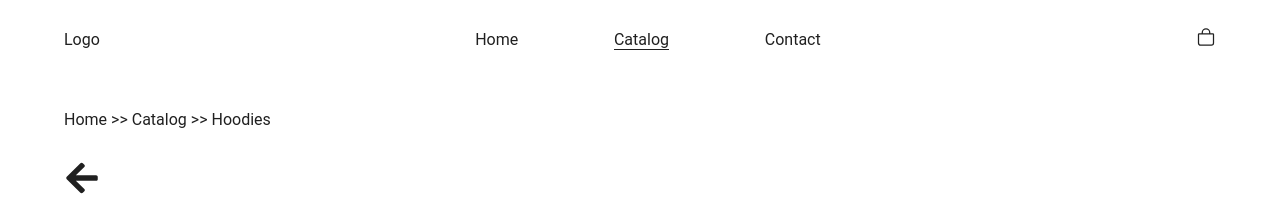
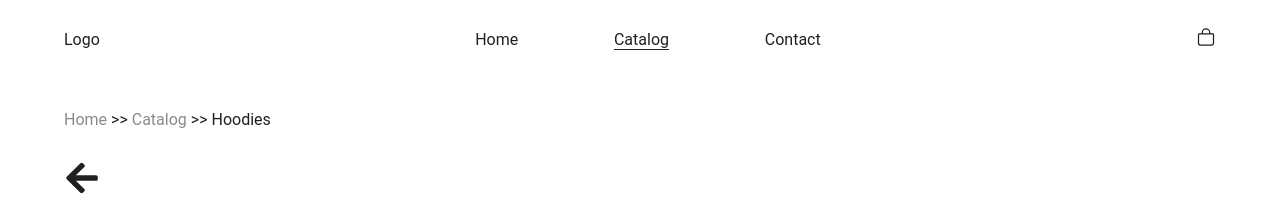
Before and after one commit to JacksonJ97/clothing-store, a React (Create React App) app: page /shop/hoodies/11 in a window 1280 px wide. Shown: the top 210 px of the page. Built offline with nearby package versions, Linux system fonts and the light colour scheme.

Commit message:
implemented the breadcrumb feature

```diff
--- /dev/null
+++ b/src/components/Breadcrumb/Breadcrumb.js
@@ -0,0 +1,31 @@
+import { Link, useLocation } from "react-router-dom";
+import styled from "styled-components";
+
+// Helpers
+import { formatString } from "../../helpers/helpers";
+
+// Styles
+const Wrapper = styled.div`
+  a {
+    color: #8a8a8a;
+  }
+
+  a:hover {
+    color: #202020;
+    border-bottom: 1px solid #202020;
+  }
+`;
+
+const Breadcrumb = () => {
+  const { pathname } = useLocation();
+  const pathNameArray = pathname.split("/");
+  const lastPath = pathNameArray[2];
+
+  return (
+    <Wrapper>
+      <Link to="/">Home</Link> {">>"} <Link to="/shop">Catalog</Link> {lastPath ? `>> ${formatString(lastPath)}` : `>> Hoodies`}
+    </Wrapper>
+  );
+};
+
+export default Breadcrumb;
--- a/src/containers/ProductDetail/ProductDetail.js
+++ b/src/containers/ProductDetail/ProductDetail.js
@@ -3,6 +3,7 @@ import { FaArrowLeft } from "react-icons/fa";
 import styled from "styled-components";
 
 // Components
+import Breadcrumb from "../../components/Breadcrumb/Breadcrumb";
 import Product from "../../components/Product/Product";
 
 // Data
@@ -28,7 +29,7 @@ const ProductDetail = () => {
   return (
     <Wrapper>
       <div className="breadcrumb">
-        Home {">>"} Catalog {">>"} Hoodies
+        <Breadcrumb />
       </div>
       <FaArrowLeft onClick={() => navigate(-1)} className="back-button" />
       <Product img={product.img} name={product.name} text={product.description} price={product.price} />
--- a/src/containers/Shop/Shop.js
+++ b/src/containers/Shop/Shop.js
@@ -2,6 +2,7 @@ import { Outlet } from "react-router-dom";
 import styled from "styled-components";
 
 // Components
+import Breadcrumb from "../../components/Breadcrumb/Breadcrumb";
 import ProductCategory from "../../components/ProductCategory/ProductCategory";
 
 // Styles
@@ -42,7 +43,9 @@ const Wrapper = styled.main`
 const Shop = () => {
   return (
     <Wrapper>
-      <div className="breadcrumb">Home {">>"} Catalog</div>
+      <div className="breadcrumb">
+        <Breadcrumb className="breadcrumb" />
+      </div>
       <h2 className="products-title">Products</h2>
       <div className="product-category">
         <ProductCategory />
--- /dev/null
+++ b/src/helpers/helpers.js
@@ -0,0 +1,11 @@
+import { capitalize } from "lodash";
+
+export const formatString = (string) => {
+  if (string.includes("&")) {
+    const stringArray = string.split("&");
+    const formattedString = stringArray.map((element) => capitalize(element)).join(" & ");
+    return formattedString;
+  }
+
+  return capitalize(string);
+};
```
